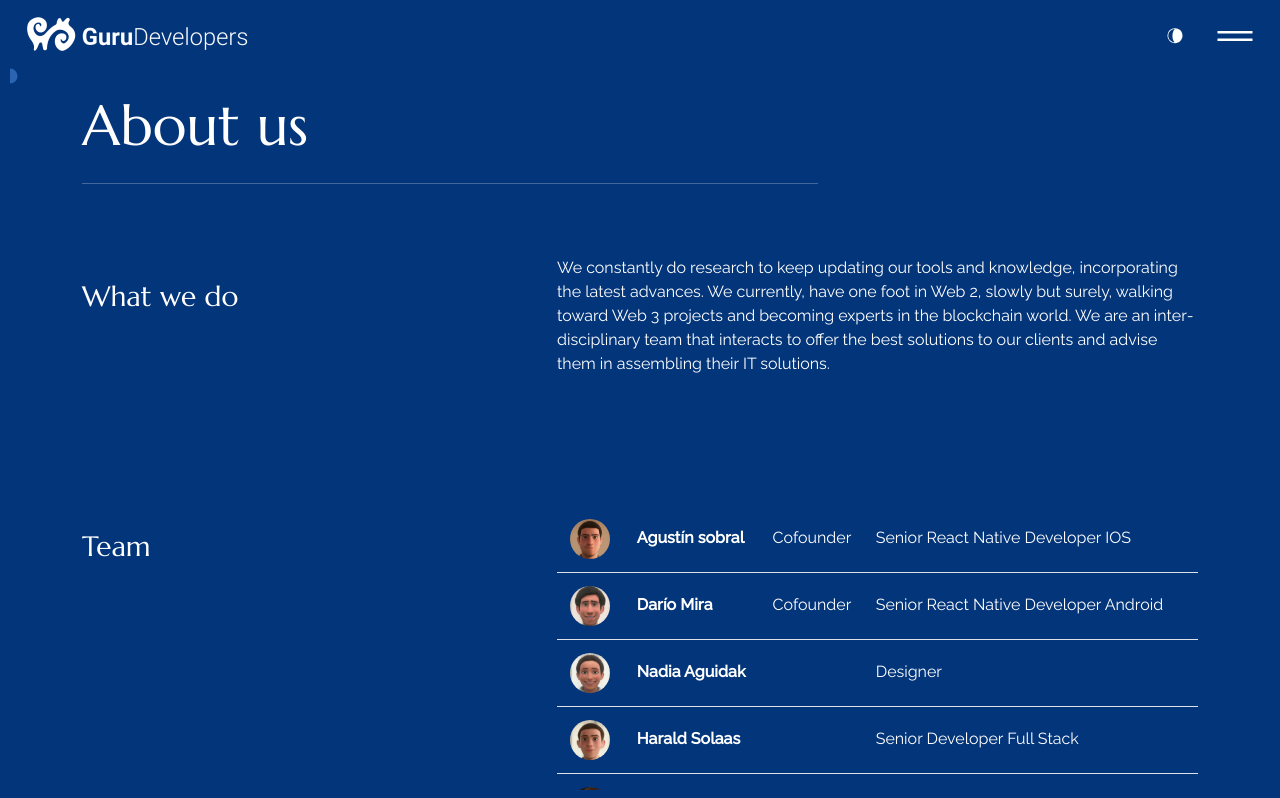
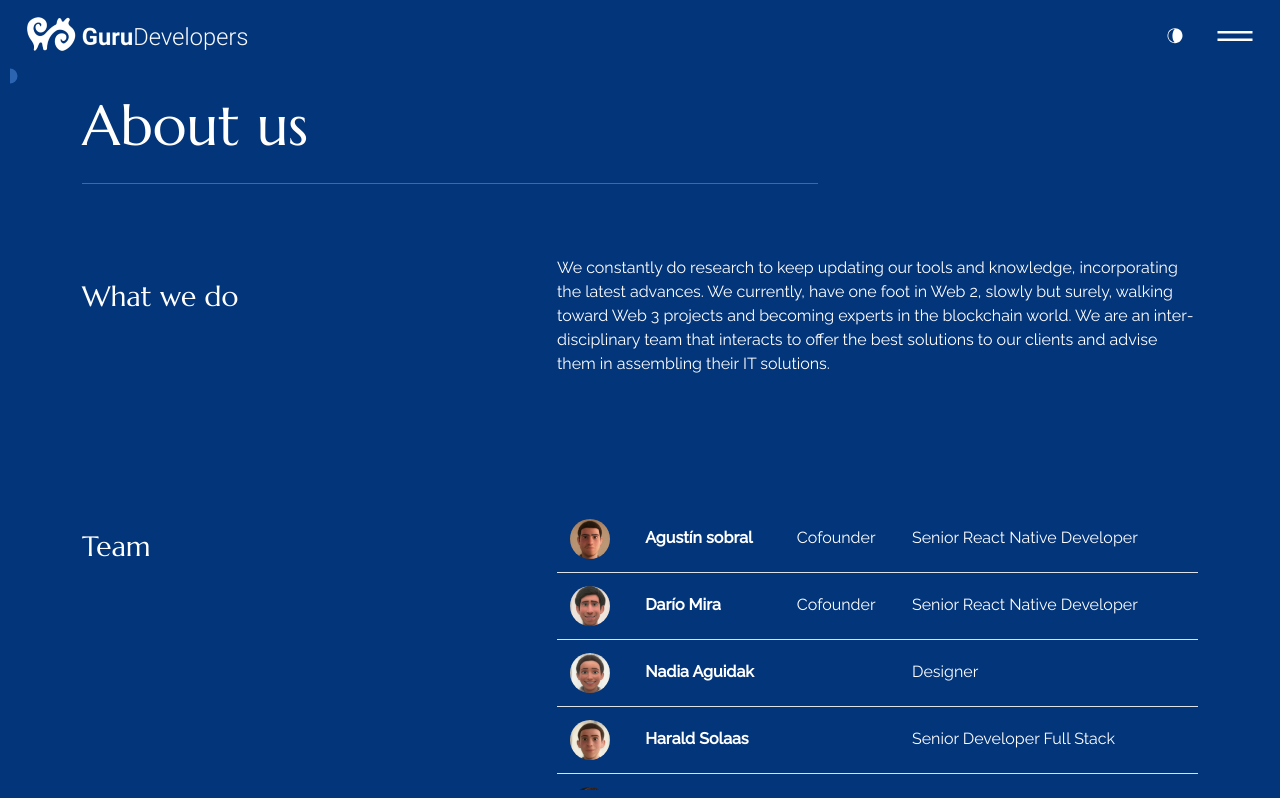
Before and after one commit to miradario/guruweb, a React (Create React App) app: page /about in a window 1280 px wide. Shown: the top 798 px of the page. Built offline with nearby package versions, Linux system fonts and the light colour scheme.

Commit message:
sin IOS ni android

```diff
--- a/src/content_option.js
+++ b/src/content_option.js
@@ -26,13 +26,13 @@ const worktimeline = [
     img: "/images/AgusAvatar.png",
     jobtitle: "Agustín sobral",
     where: "Cofounder",
-    date: "Senior React Native Developer IOS",
+    date: "Senior React Native Developer ",
   },
   {
     img: "/images/DaroAvatar.png",
     jobtitle: "Darío Mira",
     where: "Cofounder",
-    date: "Senior React Native Developer Android",
+    date: "Senior React Native Developer ",
   },
   {
     img: "/images/NadiaAvatarok.png",
```
